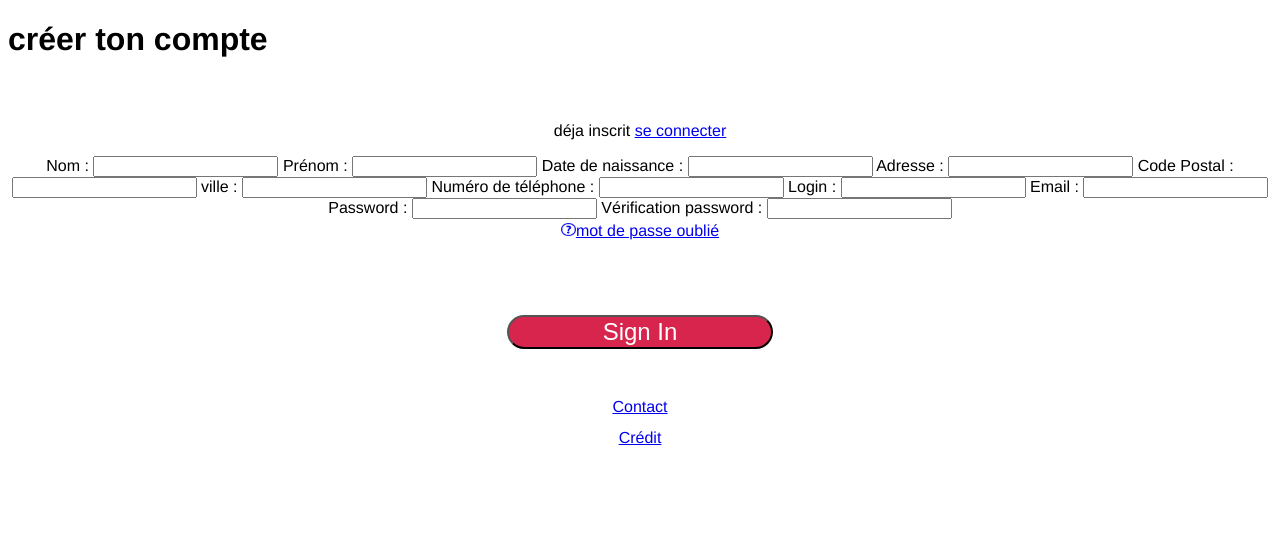
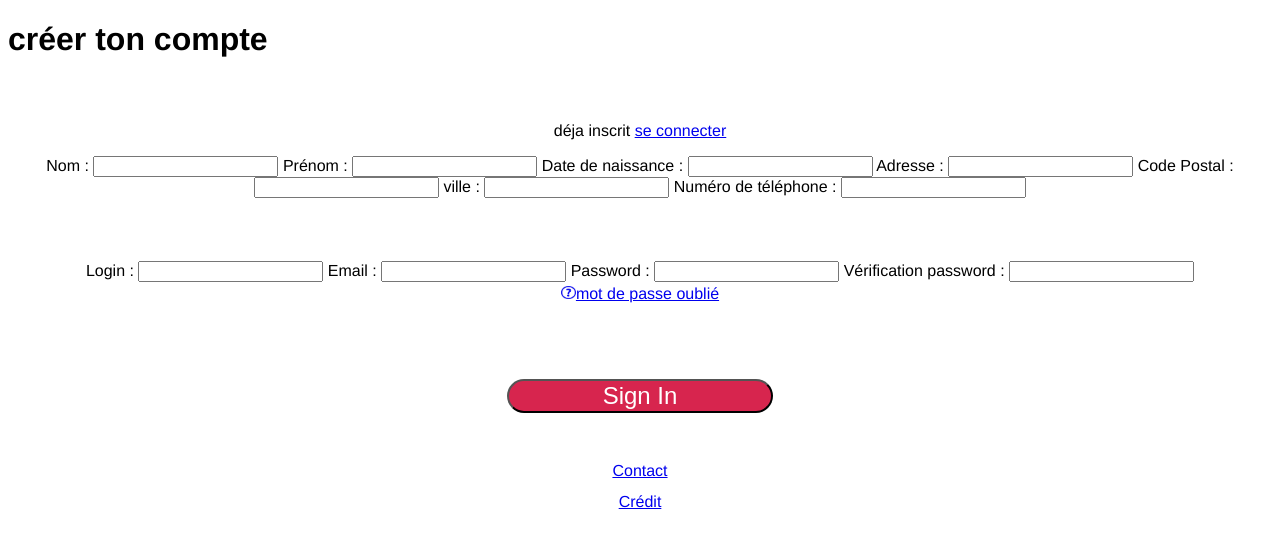
Before and after one commit to crazychouwi/CHALLENGE2017, a PHP site: page /accountA.php in a window 1280 px wide. Shown: the part 96-644 px from the top of the page. Run offline with PHP 8.4, Linux system fonts and the light colour scheme.

Commit message:
modif accountA.php

```diff
--- a/accountA.php
+++ b/accountA.php
@@ -19,17 +19,16 @@
           <p>déja inscrit  <a href="loginA.php">se connecter</a></p>
     <form method="post" action="traitementA.php" enctype="multipart/form-data">
 
-    <label for="nom">Nom :</label>
-    <input type="text" required="required" name="nom" id="nom" />
+<div class="identite">
+
+   <label for="nom">Nom :</label>
+   <input type="text" required="required" name="nom" id="nom" />
    <label for="prenom">Prénom :</label>
    <input type="text" name="prenom" id="prenom" />
-
    <label for="ddn">Date de naissance :</label>
    <input type="text" name="ddn" id="ddn" />
-
    <label for="adresse">Adresse :</label>
    <input type="text" name="adresse" id="adresse" />
-
    <label for="cp">Code Postal :</label>
    <input type="text" name="cp" id="cp" />
    <label for="ville">ville :</label>
@@ -37,20 +36,24 @@
    <label for="tel">Numéro de téléphone :</label>
    <input type="text" name="tel" id="tel" />
 
-   <label for="login">Login :</label>
-   <input type="text" name="login" id="login" />
+</div>
+
+
+<div class="connexion">
+
+    <label for="login">Login :</label>
+    <input type="text" name="login" id="login" />
     <label for="email">Email :</label>
     <input type="email" required="required" name="email" id="email" />
-
     <label for="password">Password :</label>
     <input type="password" required="required" name="password" id="pw">
-
     <label for="confirmation">Vérification password :</label>
     <input type="password" required="required" name="password" id="vpassword">
-
     <div id="forgot"><img src="assets/img/pt.jpg" id="point"><a href="forgot">mot de passe oublié</a></div>
     <input id="button" type="submit" name="commit" value="Sign In">
+
   </div>
+
 
   <div class="footer">
    <?php
```
